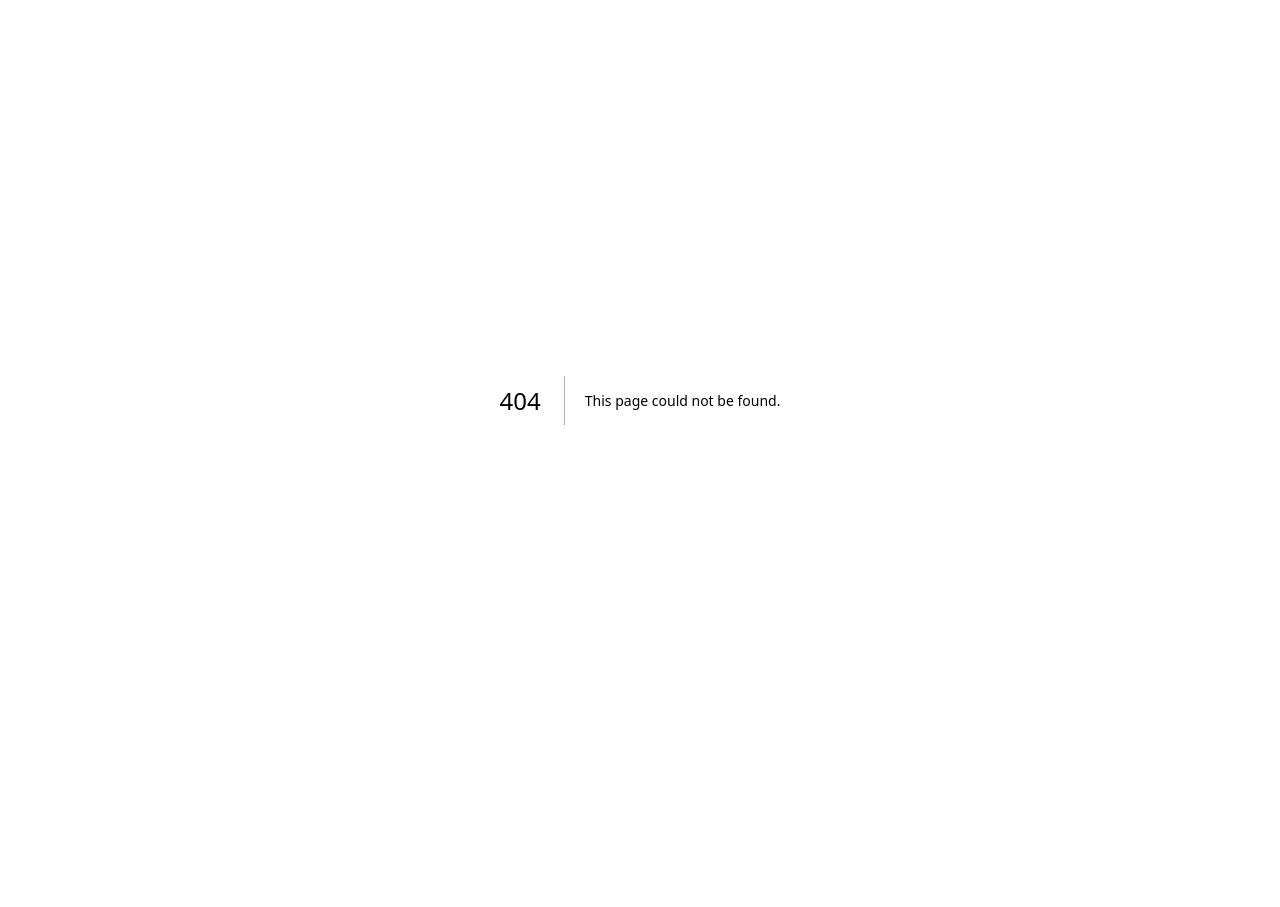
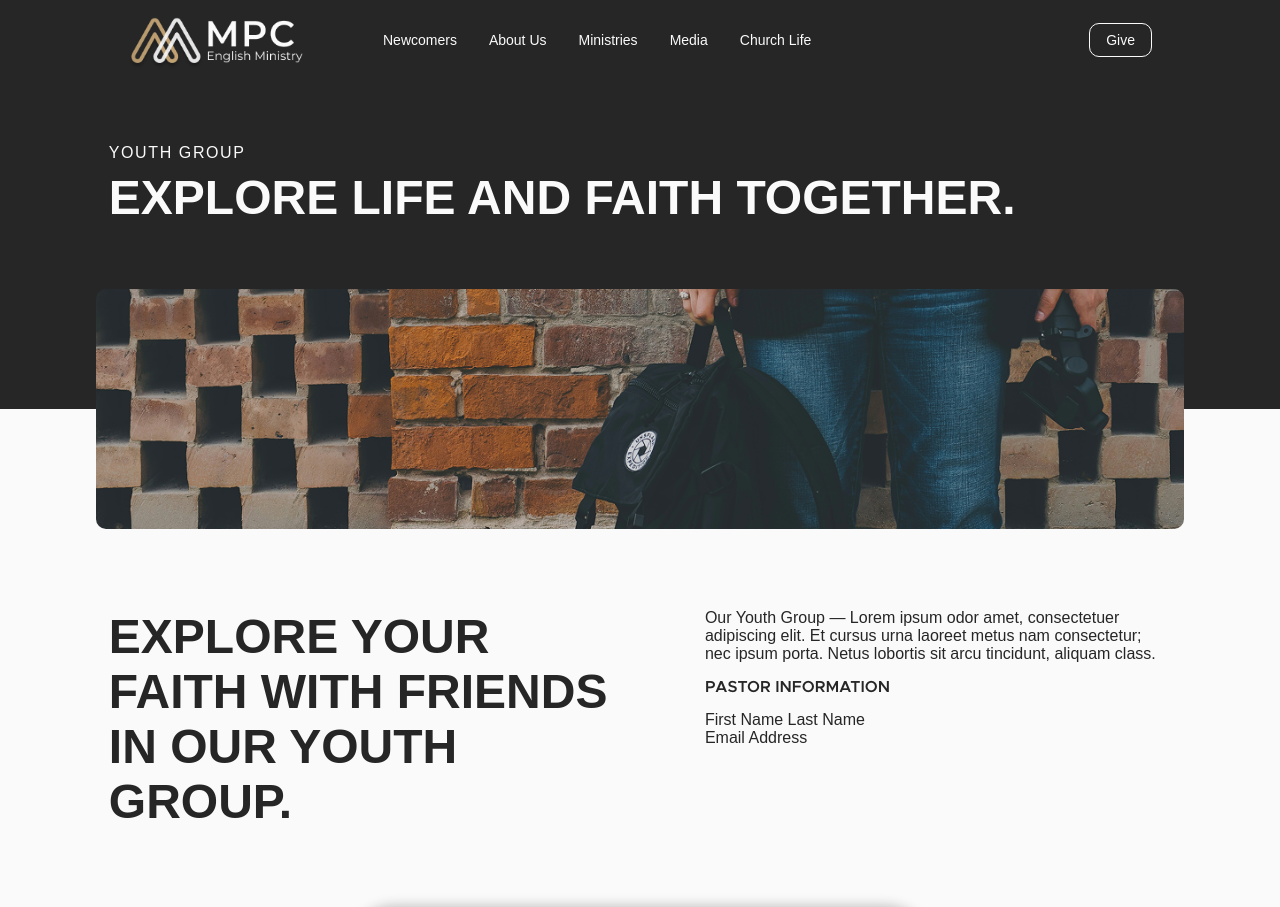
Before and after one commit to justindjsuh/mpc-em, a Next.js app: page /youth-group in a window 1280 px wide. Before the commit this address had no page. Shown: the top 907 px of the page. Before the commit the page ends 800 px from the top, so only its background shows below. Built offline with nearby package versions, Linux system fonts and the light colour scheme; a web font is replaced by a local one.

Commit message:
youth group view

```diff
--- /dev/null
+++ b/src/app/youth-group/YouthGroup.module.css
@@ -0,0 +1,86 @@
+.container {
+  display: flex;
+  flex-direction: column;
+  align-items: center;
+  /* color: var(--font-color-light); */
+}
+
+.headerContainer {
+  width: 83%;
+  color: var(--font-color-light);
+  padding: 4rem 0;
+}
+
+.headerContainer p {
+  font-weight: 500;
+  margin-bottom: 0.5rem;
+  letter-spacing: 0.1rem;
+}
+
+.headerContainer h3 {
+  font-size: var(--header-hero-size);
+}
+
+.transition {
+  display: flex;
+  justify-content: center;
+  background: linear-gradient(to bottom, #262626 0%, #262626 50%, #fafafa 50%, #fafafa 100%);
+  height: 30vh;
+  width: 100vw;
+}
+
+.imgContainer {
+  width: 85vw;
+  position: relative;
+  height: 100%;
+}
+
+.imgContainer img {
+  border-radius: 10px;
+}
+
+.contentContainer {
+  display: flex;
+  justify-content: center;
+  background-color: var(--bg-light);
+  width: 100%;
+}
+
+.content {
+  display: flex;
+  background-color: var(--bg-light);
+  width: 83%;
+  padding: 5rem 0;
+  gap: 5rem;
+}
+
+.content h3 {
+  font-size: var(--header-hero-size);
+}
+
+.details {
+  display: flex;
+  flex-direction: column;
+  gap: 1rem;
+}
+
+.pastorInfo {
+  font-weight: 600;
+}
+
+@media (max-width: 1024px) {
+}
+
+@media (max-width: 768px) {
+  .content {
+    flex-direction: column;
+    gap: 1rem;
+    padding-top: 3rem;
+  }
+  .content h3 {
+    font-size: var(--header2-size);
+  }
+  .headerContainer h3 {
+    font-size: var(--header2-size);
+  }
+}
--- /dev/null
+++ b/src/app/youth-group/page.tsx
@@ -0,0 +1,61 @@
+'use client';
+import { motion } from 'framer-motion';
+import Image from 'next/image';
+import Layout from '../ui/Layout/Layout';
+import PlanVisitFooter from '../ui/SharedComponents/PlanVisitFooter/PlanVisitFooter';
+import styles from './YouthGroup.module.css';
+
+const YouthGroup: React.FC = () => {
+  return (
+    <Layout title="Youth Group">
+      <div className={styles.container}>
+        <motion.div
+          className={styles.headerContainer}
+          initial={{ opacity: 0, y: 10 }}
+          animate={{ opacity: 1, y: 0 }}
+          transition={{ duration: 0.6, ease: 'easeOut' }}
+        >
+          <p>YOUTH GROUP</p>
+          <h3>EXPLORE LIFE AND FAITH TOGETHER.</h3>
+        </motion.div>
+        <div className={styles.transition}>
+          <motion.div
+            className={styles.imgContainer}
+            initial={{ opacity: 0, y: 10 }}
+            whileInView={{ opacity: 1, y: 0 }}
+            transition={{ delay: 0.25, duration: 0.6, ease: 'easeOut' }}
+          >
+            <Image
+              src="/youth-group.png"
+              alt="person holding bag"
+              style={{ objectFit: 'cover' }}
+              priority
+              fill
+            />
+          </motion.div>
+        </div>
+        <div className={styles.contentContainer}>
+          <motion.div
+            className={styles.content}
+            initial={{ opacity: 0, y: 10 }}
+            whileInView={{ opacity: 1, y: 0 }}
+            transition={{ delay: 0.5, duration: 0.6, ease: 'easeOut' }}
+          >
+            <h3>EXPLORE YOUR FAITH WITH FRIENDS IN OUR YOUTH GROUP.</h3>
+            <div className={styles.details}>
+              <p>Our Youth Group — Lorem ipsum odor amet, consectetuer adipiscing elit. Et cursus urna laoreet metus nam consectetur; nec ipsum porta. Netus lobortis sit arcu tincidunt, aliquam class.</p>
+              <p className={styles.pastorInfo}>PASTOR INFORMATION</p>
+              <div>
+                <p>First Name Last Name</p>
+                <p>Email Address</p>
+              </div>
+            </div>
+          </motion.div>
+        </div>
+      </div>
+      <PlanVisitFooter />
+    </Layout>
+  );
+};
+
+export default YouthGroup;
```
Also changed, not shown: public/youth-group.png (added).
